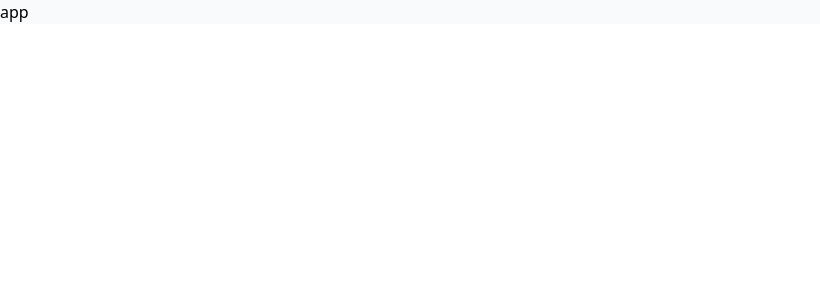
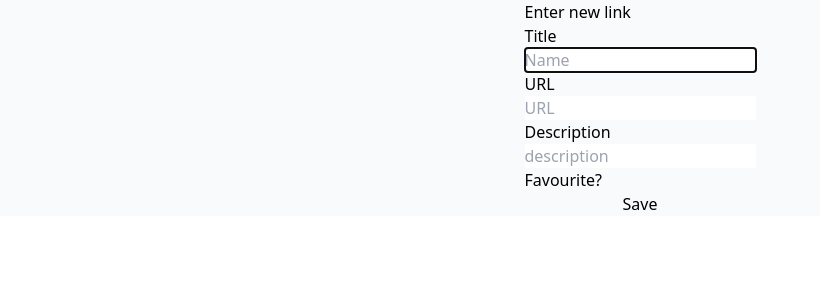
Before and after one commit to wodnjsd/Bookmark-app, a React (Vite) app: page / in a window 1280 px wide. Shown: the top 300 px of the page, without its empty margins (0-820 px from the left). Built offline with nearby package versions, Linux system fonts and the light colour scheme.

Commit message:
simple form

```diff
--- a/src/App.tsx
+++ b/src/App.tsx
@@ -1,9 +1,12 @@
+import Home from "./components/Home"
+
+
 
 function App() {
 
   return (
     <div className="bg-slate-50">
-     app
+     <Home />
     </div>
   )
 }
--- /dev/null
+++ b/src/components/Form.tsx
@@ -0,0 +1,57 @@
+import React, { FormEvent, useState } from 'react'
+import { BookmarkProps } from '../types/bookmark'
+
+
+const Forms = ({}:BookmarkProps) => {
+
+  const [url, setUrl] = useState("")
+  const [title, setTitle] = useState("")
+  const [description, setDescription] = useState("")
+  const [fave, setFave] = useState(false)
+  const [bookmarks, setBookmarks] = useState<BookmarkProps[]>([])
+
+
+  const handleSubmit = (e: FormEvent): void => {
+    // no refreshing
+    e.preventDefault()
+    const newBookmark = { title, url, description, fave}
+    // save to local storage
+    setBookmarks(
+      [...bookmarks, newBookmark])
+    console.log(bookmarks)
+
+    window.localStorage.setItem("saved", JSON.stringify(newBookmark))
+
+
+  }
+  const saved: BookmarkProps[] = []
+  // const savedList = JSON.parse(localStorage.getItem('saved'))
+
+  const getSaved = ():BookmarkProps[] => {
+    const listJSON = localStorage.getItem("saved")
+    if (listJSON === null ) return []
+    return JSON.parse(listJSON)
+  }
+
+  return (
+    <>
+      <div className="flex justify-center">
+        <form onSubmit={handleSubmit} className="flex flex-col justify-between">
+          <div>Enter new link</div>
+          <label>Title</label>
+          <input autoFocus required type="text" value={title} placeholder="Name" onChange={(e) => setTitle(e.target.value)}></input>
+          <label>URL</label>
+          <input required type="text" value={url} placeholder="URL" onChange={(e) => setUrl(e.target.value)}></input>
+          <label>Description</label>
+          <input type="text" value={description} placeholder="description" onChange={(e) => setDescription(e.target.value)} />
+          <label>Favourite?</label>
+          <button type="submit">Save</button>
+        </form>
+
+      </div>
+    </>
+
+  )
+}
+
+export default Forms
--- a/src/components/Home.tsx
+++ b/src/components/Home.tsx
@@ -1,10 +1,13 @@
 import React from 'react'
+import Form from './Form'
 
 type Props = {}
 
 const Home = (props: Props) => {
   return (
-    <div>Home</div>
+    <div>
+      <Form />
+    </div>
   )
 }
 
--- /dev/null
+++ b/src/types/bookmark.ts
@@ -0,0 +1,7 @@
+export type BookmarkProps = {
+  title: string;
+  url: string;
+  description?: string;
+  favourite?: boolean
+
+}
```
